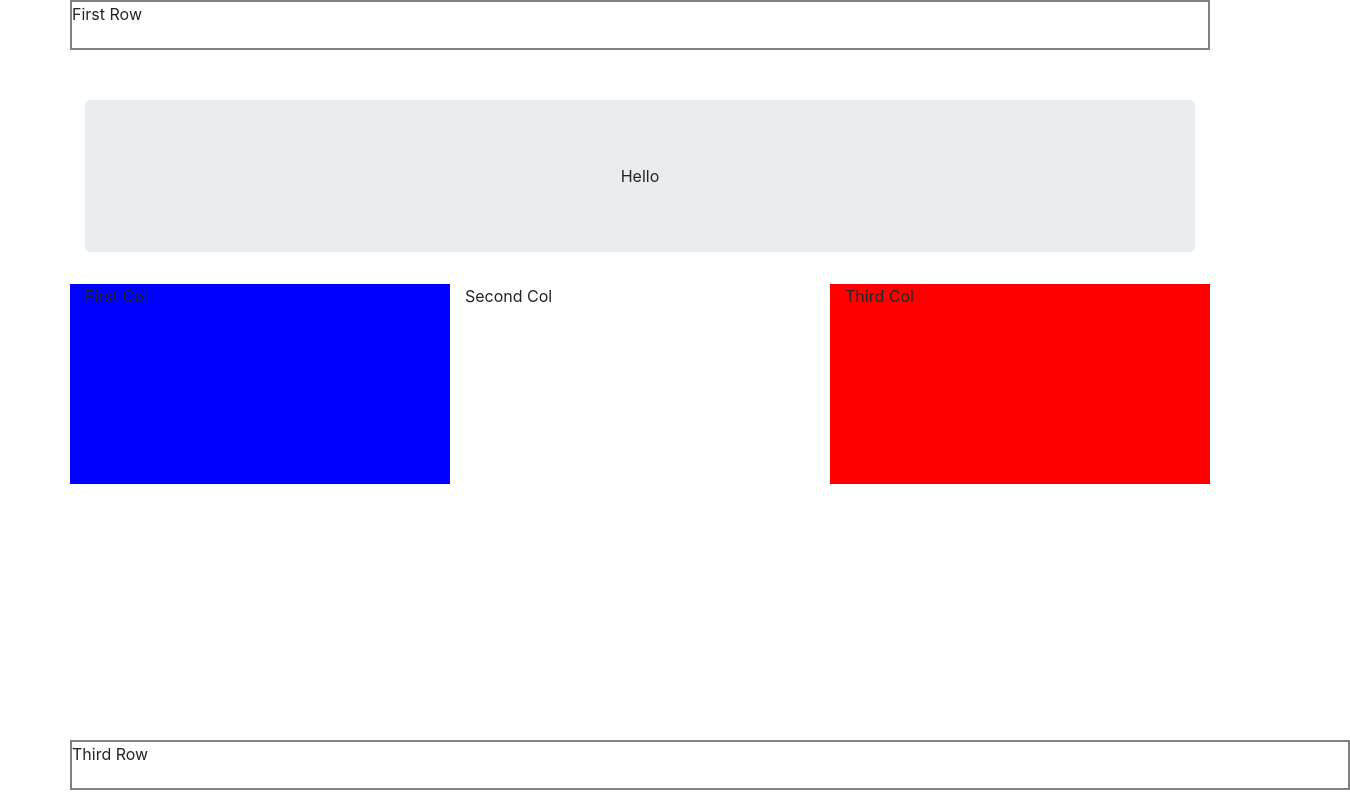
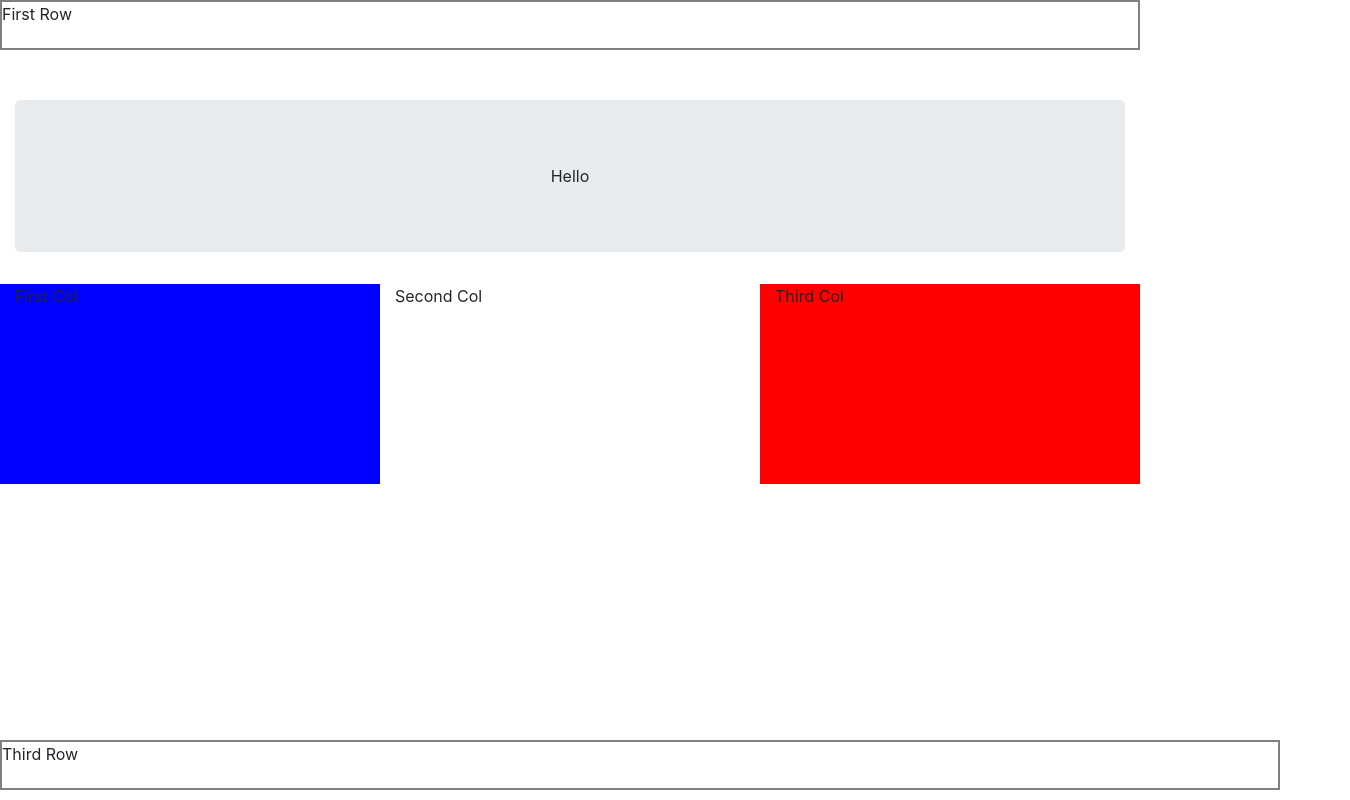
Before and after one commit to ggomez-code/holberton-learning_web_programming, a plain HTML site: page layout.html in a window 1280 px wide. Shown: the whole page, 1350 px wide, since content can reach past the window. Drawn offline with nearby package versions, Linux system fonts and the light colour scheme.

Commit message:
Advanced task initial commit!

```diff
--- a/layout.html
+++ b/layout.html
@@ -7,7 +7,7 @@
     <title></title>
   </head>
   <body>
-    <div class="container">
+    <div class="container" style="margin: 0px">
       <div class="row" style="height:50px;border: 2px solid grey">
         <div class="topleft">First Row</div>
       </div>
```
Also changed, not shown: 3-twitter_bootstrap/101-glyphicons.html (added).
